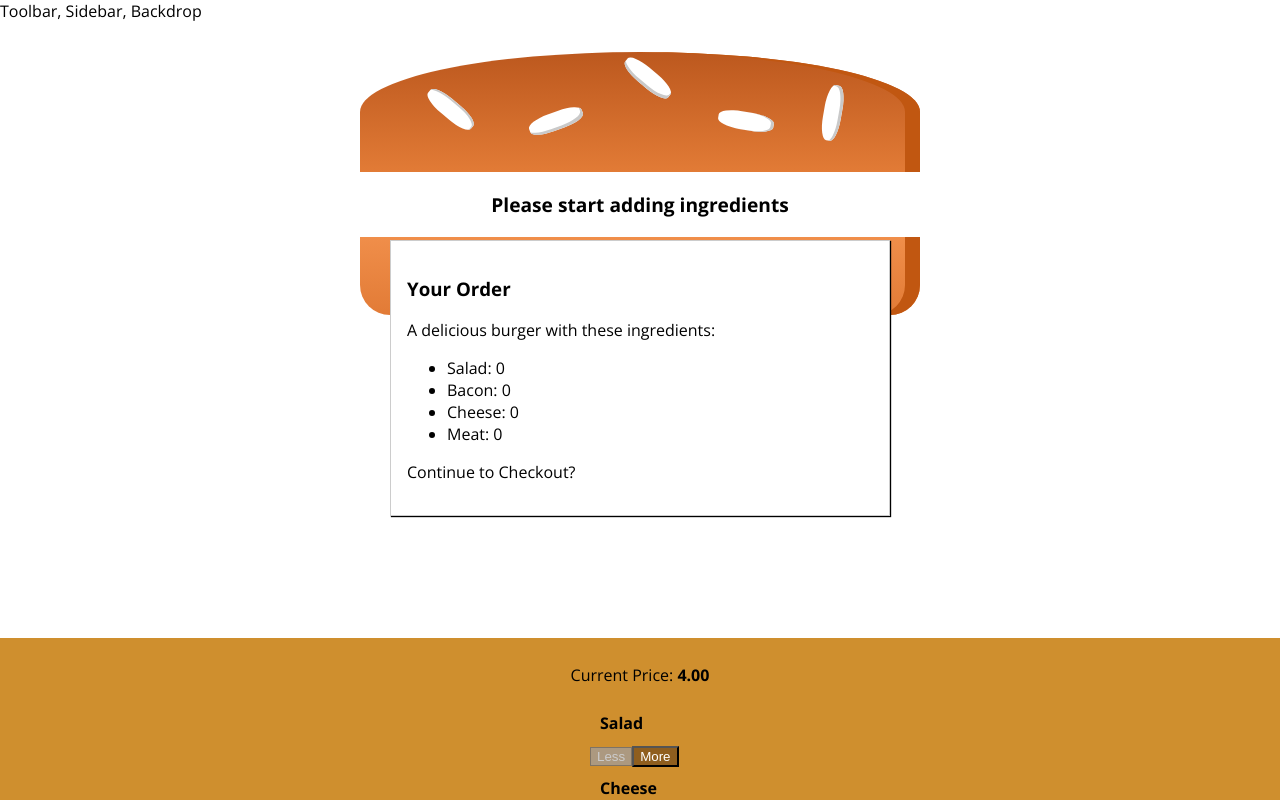
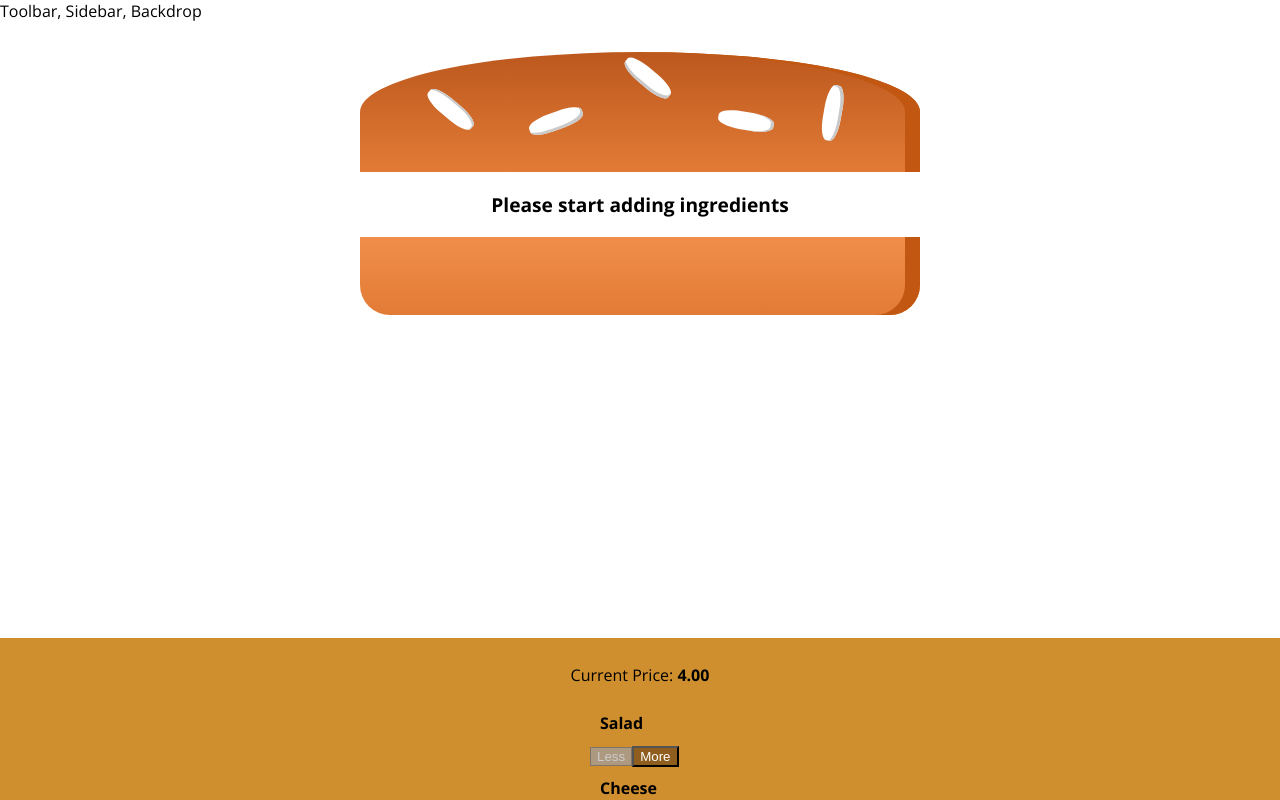
Before and after one commit to DevanshBajaj/BurgerApp, a React (Create React App) app: page / in a window 1280 px wide. Shown: the top 800 px of the page. Built offline with nearby package versions, Linux system fonts and the light colour scheme.

Commit message:
showing and hiding the modal

```diff
--- a/src/components/Burger/BuildControls/BuildControls.js
+++ b/src/components/Burger/BuildControls/BuildControls.js
@@ -24,6 +24,7 @@
         <button
         className={classes.OrderButton}
         disabled={!props.purchasable}
+        onClick={props.ordered}
         >ORDER NOW</button>
     </div>
 );
--- a/src/components/UI/Modal/Modal.js
+++ b/src/components/UI/Modal/Modal.js
@@ -2,7 +2,12 @@
 import classes from './Modal.module.css';
 
 const modal = (props) => (
-    <div className={classes.Modal}>
+    <div
+        className={classes.Modal}
+        style={{
+            transform: props.show ? 'translateY(0)' : 'translateY(-100vh)',
+            opacity: props.show ? '1' : '0'
+        }}>
         {props.children}
     </div>
 );
--- a/src/containers/BurgerBuilder/BurgerBuilder.js
+++ b/src/containers/BurgerBuilder/BurgerBuilder.js
@@ -25,7 +25,8 @@
             meat: 0
         },
         totalPrice: 4,
-        purchasable: false
+        purchasable: false,
+        purchasing: false
     }
 
     updatedPurchaseState (ingredients) {
@@ -70,6 +71,10 @@
         this.updatedPurchaseState(updatedIngredients);
     }
 
+    purchaseHandler = () => {
+        this.setState({purchasing: true});
+    }
+
 
     render () {
         const disabledInfo = {
@@ -80,7 +85,7 @@
         }
         return(
             <Auxilliary>
-                <Modal>
+                <Modal show={this.state.purchasing}>
                     <OrderSummary ingredients={this.state.ingredients} />
                 </Modal>
                 <Burger ingredients={this.state.ingredients} />
@@ -89,7 +94,9 @@
                     ingredientRemoved={this.removeIngredientHandler}
                     disabled={disabledInfo}
                     purchasable={this.state.purchasable}
-                    price={this.state.totalPrice} />
+                    ordered={this.purchaseHandler}
+                    price={this.state.totalPrice}
+                    />
             </Auxilliary>
         );
     }
```
